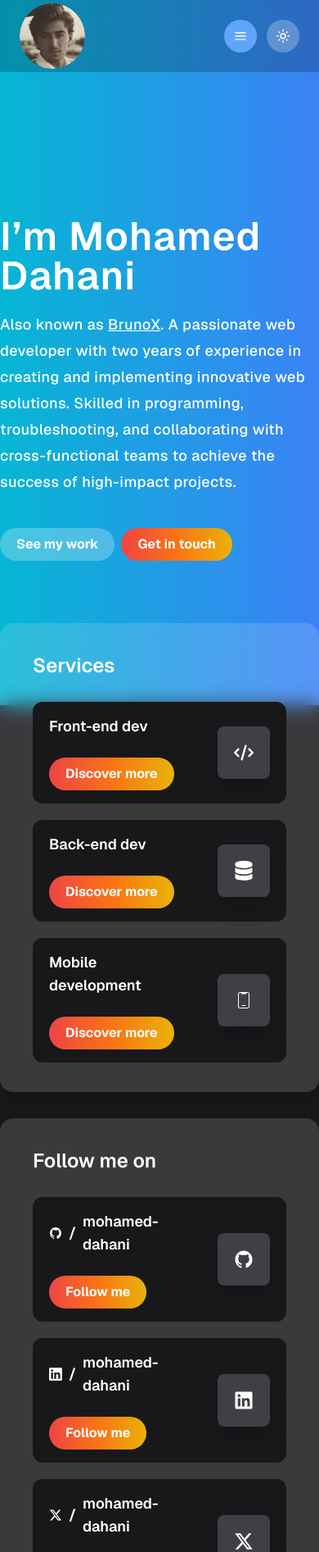
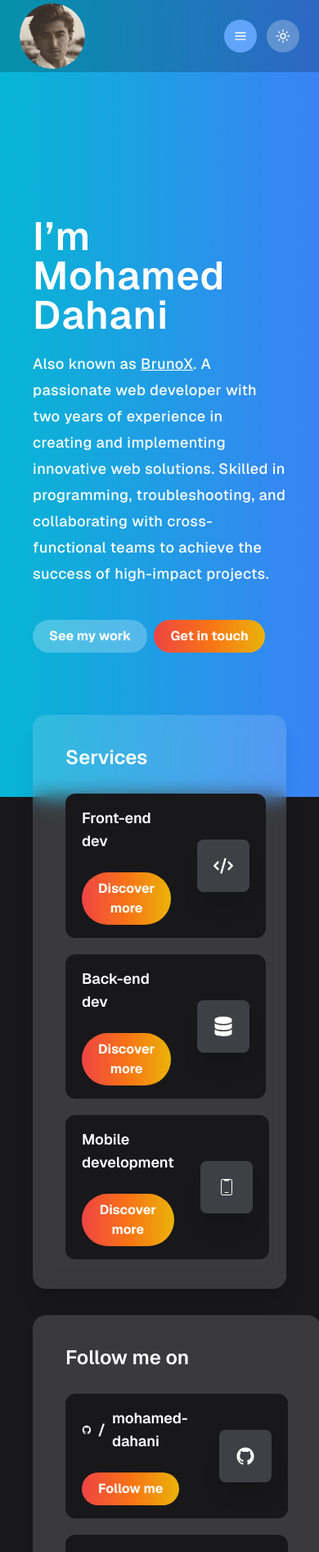
Before and after one commit to dahani-dev/portfolio-with-Nextjs, a Next.js app: page / in a window 390 px wide. Shown: the top 1893 px of the page at 82% size. Built offline with nearby package versions, Linux system fonts and the light colour scheme.

Commit message:
fix all bugs of responsive

```diff
--- a/src/app/components/hero.jsx
+++ b/src/app/components/hero.jsx
@@ -2,7 +2,7 @@ import Link from "next/link";
 
 const Hero = () => {
   return (
-    <section className="py-44 container mx-auto">
+    <section className="py-44 px-10 container mx-auto">
       <h1 className="text-5xl text-white font-semibold tracking-wide mb-5">
         I’m Mohamed Dahani
       </h1>
--- a/src/app/components/main.jsx
+++ b/src/app/components/main.jsx
@@ -6,11 +6,11 @@ import { IoLogoGithub } from "react-icons/io";
 import { FaLinkedin } from "react-icons/fa6";
 import { FaXTwitter } from "react-icons/fa6";
 import Works from "./works";
-// import { FaInstagram } from "react-icons/fa6";
+import { FaInstagram } from "react-icons/fa6";
 
 const main = () => {
   return (
-    <main className=" bg-white dark:bg-[#18181B]">
+    <main className=" bg-white dark:bg-[#18181B] px-10">
       <div className="container mx-auto w-full flex justify-between gap-8 max-lg:flex-wrap relative top-[-100px]">
         <div className="backdrop-blur-md dark:bg-white/15 bg-black/10 py-9 px-10 rounded-2xl min-w-[60%] shadow-xl">
           <h1 className="text-white font-semibold text-2xl mb-7">Services</h1>
@@ -127,7 +127,7 @@ const main = () => {
                 </button>
               </div>
             </div>
-            {/* <div className="flex-grow flex justify-between items-center  gap-8 py-4 px-5 bg-white rounded-xl dark:bg-[#18181B]">
+            <div className="flex-grow flex justify-between items-center  gap-8 py-4 px-5 bg-white rounded-xl dark:bg-[#18181B]">
               <div>
                 <h1 className="text-black font-semibold text-lg mb-6 dark:text-white flex items-center">
                   <FaInstagram />
@@ -145,7 +145,7 @@ const main = () => {
                   </Link>
                 </button>
               </div>
-            </div> */}
+            </div>
           </div>
         </div>
       </div>
```
